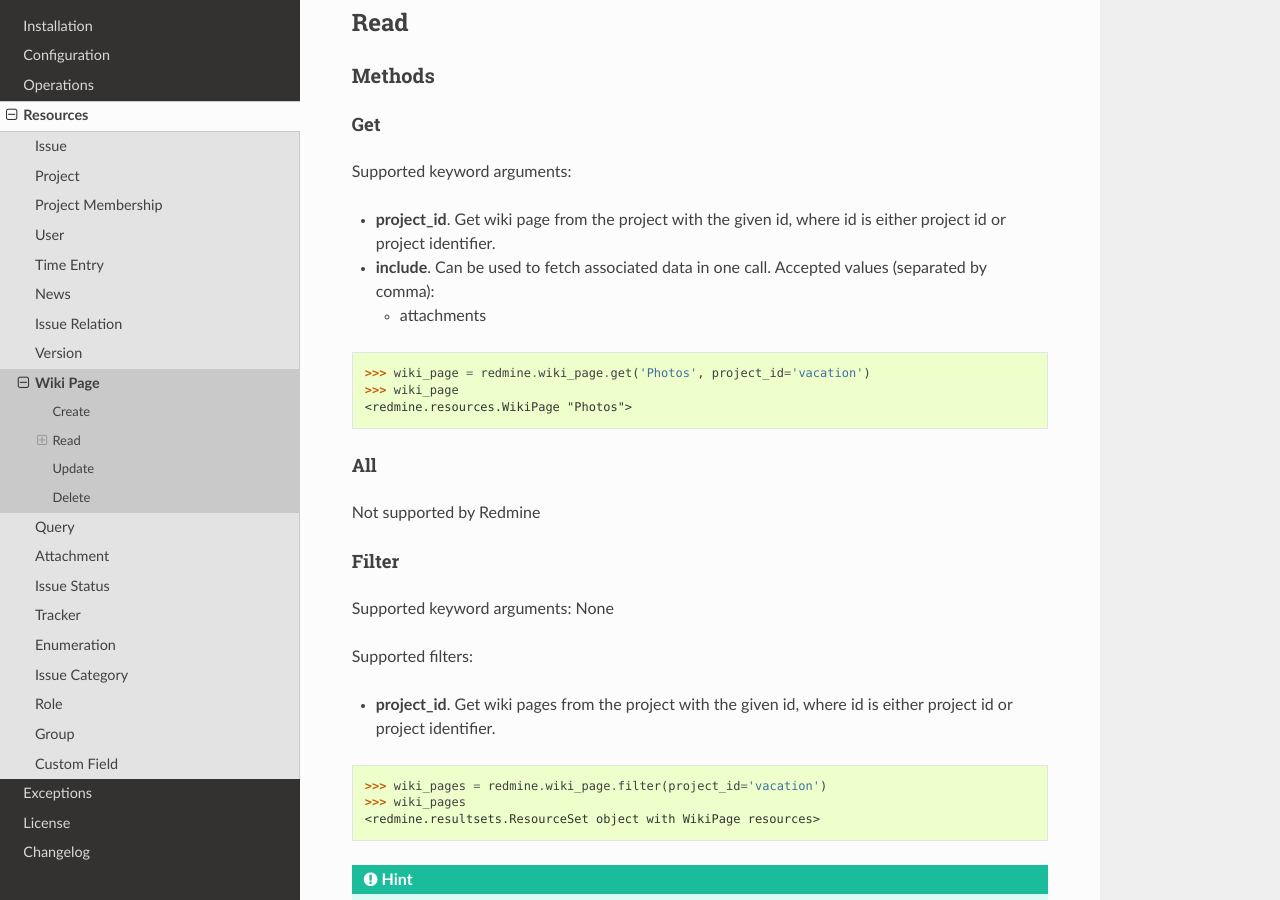
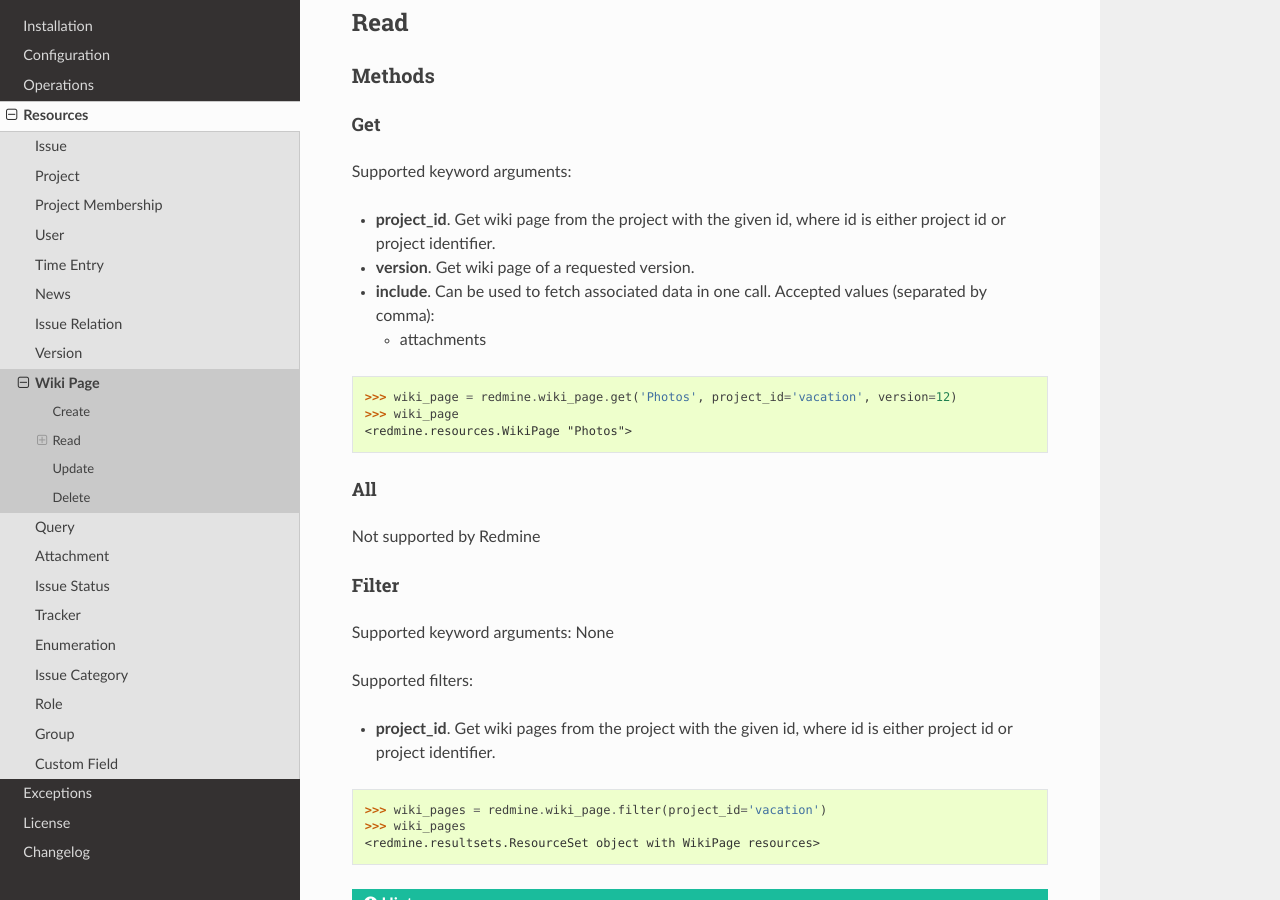
Before and after one commit to maxtepkeev/python-redmine, a Sphinx documentation site: the page built from docs/resources/wiki_page.rst, in a window 1280 px wide and 900 px high, scrolled down 526 px. Built offline with Sphinx 7.4.7 and the Read the Docs theme 2.0.0, drawn with Linux system fonts in a browser that asks for light colours.

Commit message:
doc update

```diff
--- a/docs/resources/wiki_page.rst
+++ b/docs/resources/wiki_page.rst
@@ -32,13 +32,14 @@
 
 * **project_id**. Get wiki page from the project with the given id, where id is either
   project id or project identifier.
+* **version**. Get wiki page of a requested version.
 * **include**. Can be used to fetch associated data in one call. Accepted values (separated by comma):
 
   - attachments
 
 .. code-block:: python
 
-    >>> wiki_page = redmine.wiki_page.get('Photos', project_id='vacation')
+    >>> wiki_page = redmine.wiki_page.get('Photos', project_id='vacation', version=12)
     >>> wiki_page
     <redmine.resources.WikiPage "Photos">
 
```
